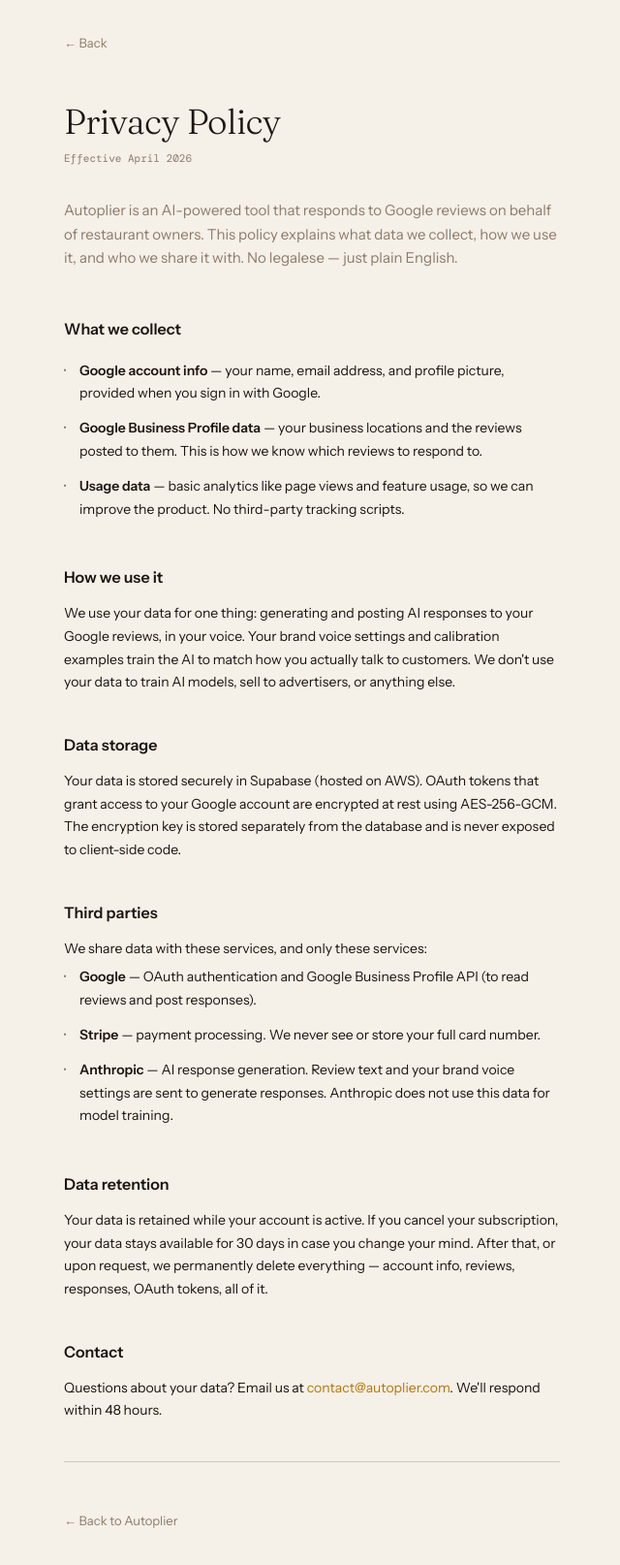
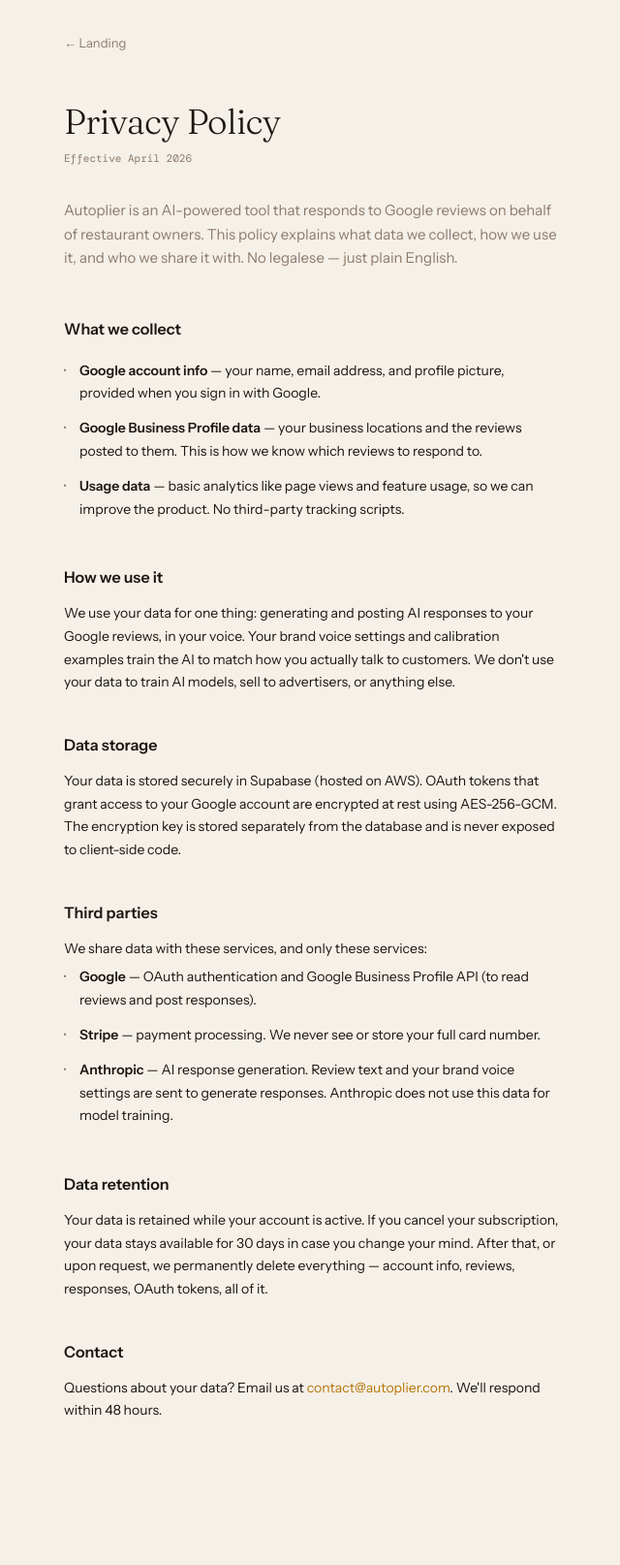
Before and after one commit to ndresca/review-responder, a Next.js app: page /privacy in a window 1280 px wide. Shown: the top 1614 px of the page at 97% size, without its empty margins (318-958 px from the left). After the commit the page ends 1571 px from the top, so only its background shows below. Built offline with nearby package versions, Linux system fonts and the light colour scheme.

Commit message:
fix: update privacy page navigation

```diff
--- a/src/app/privacy/page.tsx
+++ b/src/app/privacy/page.tsx
@@ -10,7 +10,7 @@
     <main className={styles.page}>
       <header className={styles.header}>
         <Link href="/" className={styles.backLink}>
-          ← Back
+          ← Landing
         </Link>
       </header>
 
@@ -105,11 +105,6 @@
         </p>
       </section>
 
-      <footer className={styles.footer}>
-        <Link href="/" className={styles.footerLink}>
-          ← Back to Autoplier
-        </Link>
-      </footer>
     </main>
   )
 }
```
